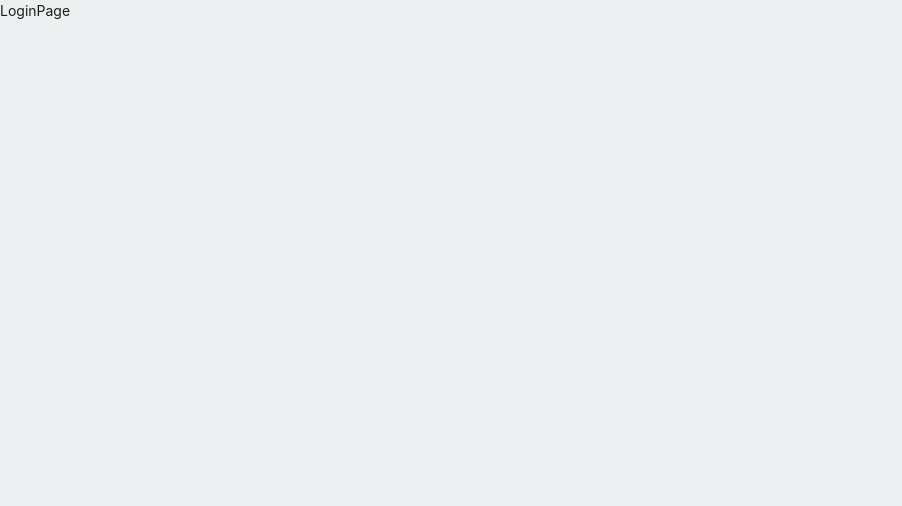
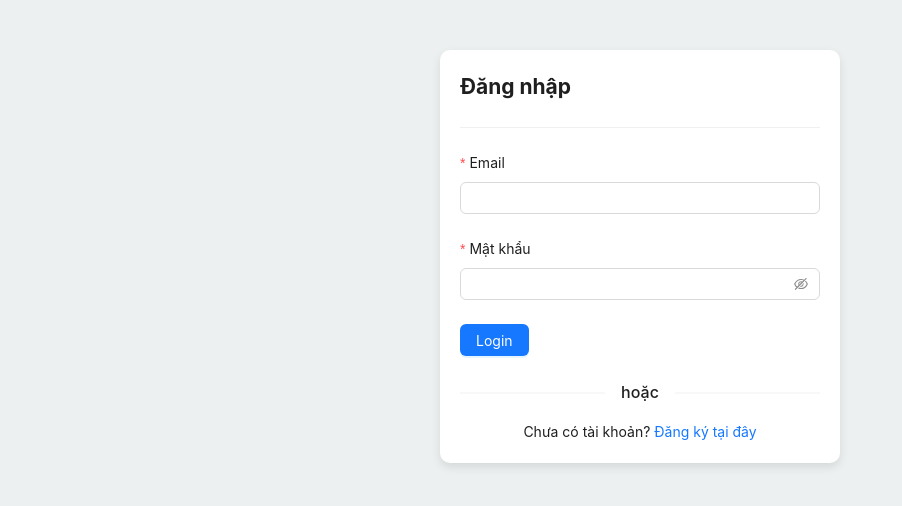
Before and after one commit to lehoangvanwangzan/01-react-vite-starter-master, a React (Vite) app: page /login in a window 1280 px wide. Shown: the top 506 px of the page, without its empty margins (0-902 px from the left). Built offline with nearby package versions, Linux system fonts and the light colour scheme.

Commit message:
design done loadingapp

```diff
--- a/package.json
+++ b/package.json
@@ -22,6 +22,7 @@
     "react": "18.3.1",
     "react-dom": "18.3.1",
     "react-router-dom": "6.27.0",
+    "react-spinners": "0.14.1",
     "sass": "1.80.4"
   },
   "devDependencies": {
--- /dev/null
+++ b/src/components/context/app.context.tsx
@@ -0,0 +1,37 @@
+import { createContext, useContext, useState } from "react";
+
+interface IAppContext {
+    isAuthenticated: boolean;
+    setIsAuthenticated: (isAuthenticated: boolean) => void;
+    setUser: (user: IUser) => void;
+    user: IUser | null;
+    setIsAppLoading: (isAppLoading: boolean) => void;
+    isAppLoading: boolean;
+}
+const CurrentAppContext = createContext<IAppContext | null>(null);
+type TProps = {
+    children: React.ReactNode
+}
+export const AppProvider = (props: TProps) => {
+    const [isAuthenticated, setIsAuthenticated] = useState<boolean>(false);
+    const [user, setUser] = useState<IUser | null>(null);
+    const [isAppLoading, setIsAppLoading] = useState<boolean>(true);
+    return (
+        <CurrentAppContext.Provider value={
+            { isAuthenticated, user, isAppLoading, setIsAuthenticated, setUser, setIsAppLoading }
+        }>
+            {props.children}
+        </CurrentAppContext.Provider>
+    );
+};
+
+export const useCurrentApp = () => {
+    const currentAppContext = useContext(CurrentAppContext);
+
+    if (!currentAppContext) {
+        throw new Error(
+            "CurrentAppContext has to be used within <CurrentUserContext.Provider>"
+        );
+    }
+    return currentAppContext;
+}
--- a/src/components/layout/app.header.tsx
+++ b/src/components/layout/app.header.tsx
@@ -1,8 +1,15 @@
+import { useCurrentApp } from "components/context/app.context"
+
 const AppHeader = () => {
-
+    const { user } = useCurrentApp();
     return (
 
-        <div> AppHearder </div>
+        <div>
+            AppHearder
+            <div>
+                {JSON.stringify(user)}
+            </div>
+        </div>
 
     )
 }
--- a/src/layout.tsx
+++ b/src/layout.tsx
@@ -1,13 +1,39 @@
 import { Outlet } from "react-router-dom"
-import AppHeader from "./components/layout/app.header"
+import AppHeader from "components/layout/app.header"
+import { useEffect } from "react"
+import { fetchAccountAPI } from "services/api.service"
+import { useCurrentApp } from "components/context/app.context"
+import PropagateLoader from "react-spinners/PropagateLoader"
 
 const Layout = () => {
-
+  const { setUser, isAppLoading, setIsAppLoading } = useCurrentApp();
+  useEffect(() => {
+    const fetchAccount = async () => {
+      const res = await fetchAccountAPI();
+      if (res.data) {
+        setUser(res.data.user);
+        setIsAppLoading(false);
+      } else setIsAppLoading(false);
+    }
+    fetchAccount();
+  }, [])
   return (
-    <div>
-      <AppHeader />
-      <Outlet />
-    </div>
+    <>{isAppLoading === true ?
+      <div style={{
+        position: "fixed",
+        top: "50%",
+        left: "50%",
+        transform: "translate(-50%,-50%)",
+      }}>
+        <PropagateLoader size={40} color="#35d1b2" />
+      </div>
+      :
+      <>
+        <AppHeader />
+        <Outlet />
+      </>
+    }
+    </>
   )
 }
 
--- a/src/main.tsx
+++ b/src/main.tsx
@@ -10,6 +10,7 @@ import RegisterPage from '@/pages/client/auth/register';
 import 'styles/global.scss'
 import HomePage from '@/pages/client/home';
 import { App } from 'antd';
+import { AppProvider } from 'components/context/app.context';
 const router = createBrowserRouter([
   {
     path: "/",
@@ -43,7 +44,9 @@ const router = createBrowserRouter([
 createRoot(document.getElementById('root')!).render(
   <StrictMode>
     <App>
-      <RouterProvider router={router} />
+      <AppProvider>
+        <RouterProvider router={router} />
+      </AppProvider>
     </App>
   </StrictMode>,
 )
--- /dev/null
+++ b/src/pages/client/auth/login.scss
@@ -0,0 +1,27 @@
+$primary-color: #3498db;
+$secondary-color: #ecf0f1;
+$font-family: 'Arial, sans-serif';
+
+// General page styling
+body {
+    background-color: $secondary-color;
+    font-family: $font-family;
+    margin: 0;
+    padding: 0;
+}
+
+* {
+    margin: 0;
+    padding: 0;
+    box-sizing: border-box;
+}
+
+.container {
+    width: 100%;
+    max-width: 400px;
+    margin: 50px auto;
+    padding: 20px;
+    background-color: #fff;
+    border-radius: 10px;
+    box-shadow: 0 4px 10px rgba(0, 0, 0, 0.1);
+}
--- a/src/pages/client/auth/login.tsx
+++ b/src/pages/client/auth/login.tsx
@@ -1,10 +1,108 @@
+import { Input, Button, Form, Divider, App } from "antd";
+import type { FormProps } from 'antd';
+import { NavLink, useNavigate } from "react-router-dom";
+import './login.scss'
+import { useState } from "react";
+import { loginAPI } from "@/services/api.service";
+import { useCurrentApp } from "@/components/context/app.context";
+type FieldType = {
+    username: string,
+    password: string,
+}
+
 const LoginPage = () => {
+    const [form] = Form.useForm();
+    const navigate = useNavigate();
+    const { message, notification } = App.useApp();
+    const [idSubmit, setIsSubmit] = useState(false);
+    const { setIsAuthenticated, setUser } = useCurrentApp(); //lấy context từ app.context.tsx
+    const onFinish: FormProps<FieldType>['onFinish'] = async (values) => {
+        //call API
+        setIsSubmit(true);
+        const { username, password } = values;
+        const res = await loginAPI(username, password);
+
+        if (res?.data) {
+            setIsAuthenticated(true); //set authenticated = true
+            setUser(res.data.user); //set user = user từ response
+            localStorage.setItem("access_token", res.data.access_token); //lưu token vào localStorage
+            message.success("Đăng nhập user thành công");;
+            navigate("/") //sau khi nhập thành công chuyển qua trang home
+        } else {
+            notification.error({
+                message: "Login User Fail",
+                description:
+                    res.message && Array.isArray(res.message) ? res.message[0] : res.message,
+                duration: 5,
+            });
+        }
+        setIsSubmit(false);
+    }
+    const formItemLayout = {
+        labelCol: {
+            xl: { span: 24 },
+            md: { span: 24 },
+            sm: { span: 8 },
+        },
+        wrapperCol: {
+            xl: { span: 24 },
+            md: { span: 24 },
+            sm: { span: 8 },
+        },
+    };
+
 
     return (
-
-        <div> LoginPage </div>
-
-    )
-}
-
-export default LoginPage
+        <div className="register-page">
+            <main className="main">
+                <div className="container">
+                    <section className="wrapper">
+                        <div className="heading">
+                            <h2 className="text text-large"> Đăng nhập</h2>
+                            <Divider />
+                            <Form
+                                {...formItemLayout}
+                                form={form}
+                                layout="vertical"
+                                name="basic"
+                                onFinish={onFinish}
+                                autoComplete="off"
+                            >
+                                <Form.Item<FieldType>
+                                    label="Email"
+                                    name="username"
+                                    rules={[
+                                        { required: true, message: 'Email không được bỏ trống!' },
+                                        { type: "email", message: 'Email không đúng định dạng!' },
+                                    ]}
+                                >
+                                    <Input />
+                                </Form.Item>
+                                <Form.Item<FieldType>
+                                    label="Mật khẩu"
+                                    name="password"
+                                    rules={[{
+                                        required: true,
+                                        message: 'Mật khẩu không được để trống!'
+                                    }]}
+                                >
+                                    <Input.Password />
+                                </Form.Item>
+                                <Form.Item>
+                                    <Button type="primary" htmlType="submit" loading={idSubmit}>
+                                        Login
+                                    </Button>
+                                </Form.Item>
+                                <Divider> hoặc</Divider>
+                                <p className="text text-normal" style={{ textAlign: "center" }}>
+                                    Chưa có tài khoản? <NavLink to="/register">Đăng ký tại đây</NavLink>
+                                </p>
+                            </Form>
+                        </div>
+                    </section>
+                </div>
+            </main>
+        </div>
+    );
+};
+export default LoginPage;
--- a/src/pages/client/auth/register.tsx
+++ b/src/pages/client/auth/register.tsx
@@ -1,4 +1,4 @@
-import { Input, Button, Form, Divider, notification, App } from "antd";
+import { Input, Button, Form, Divider, App } from "antd";
 import type { FormProps } from 'antd';
 import { NavLink, useNavigate } from "react-router-dom";
 import './register.scss'
@@ -14,7 +14,7 @@ type FieldType = {
 const RegisterPage = () => {
     const [form] = Form.useForm();
     const navigate = useNavigate();
-    const { message } = App.useApp();
+    const { message, notification } = App.useApp();
     const [idSubmit, setIsSubmit] = useState(false);
     const onFinish: FormProps<FieldType>['onFinish'] = async (values) => {
         //call API
--- a/src/services/api.service.ts
+++ b/src/services/api.service.ts
@@ -54,7 +54,7 @@ export const registerUserAPI = (fullName: string, email: string, password: strin
 }
 export const loginAPI = (username: string, password: string) => {
     const URL_BACKEND = "/api/v1/auth/login";
-    return axios.post<IBackendRes<ILogin>>(URL_BACKEND, { username, password })
+    return axios.post<IBackendRes<ILogin>>(URL_BACKEND, { username, password, delay: 2000 })
 }
 // const logoutAPI = () => {
 //     const URL_BACKEND = "/api/v1/auth/logout";
@@ -64,6 +64,10 @@ export const loginAPI = (username: string, password: string) => {
 //     const URL_BACKEND = "/api/v1/auth/account";
 //     return axios.get(URL_BACKEND);
 // }
+export const fetchAccountAPI = () => {
+    const URL_BACKEND = "/api/v1/auth/account";
+    return axios.get<IBackendRes<IFetchAccount>>(URL_BACKEND)
+}
 // const fetchAllUserAPI = (current, pageSize) => {
 //     const URL_BACKEND = `/api/v1/user?current=${current}&pageSize=${pageSize}`;
 //     return axios.get(URL_BACKEND);
--- a/src/services/axios.customize.ts
+++ b/src/services/axios.customize.ts
@@ -11,9 +11,12 @@ NProgress.configure({
 // Add a request interceptor
 instance.interceptors.request.use(function (config) {
     NProgress.start();
-    if (typeof window !== "undefined" && window && window.localStorage && window.localStorage.getItem('access_token')) {
-        config.headers.Authorization = 'Bearer ' + window.localStorage.getItem('access_token');
-    }
+    // if (typeof window !== "undefined" && window && window.localStorage && window.localStorage.getItem('access_token')) {
+    //     config.headers.Authorization = 'Bearer ' + window.localStorage.getItem('access_token');
+    // }
+    const token = localStorage.getItem("access_token");
+    const auth = token ? `Bearer ${token}` : '';
+    config.headers['Authorization'] = auth;
     // Do something before request is sent
     return config;
 }, function (error) {
```
Also changed, not shown: src/components/context/auth.context.jsx (deleted, +0 -26 lines), src/types/global.d.ts (+11 -2 lines), 1 other file (tests, documents, lock files or other folders).
